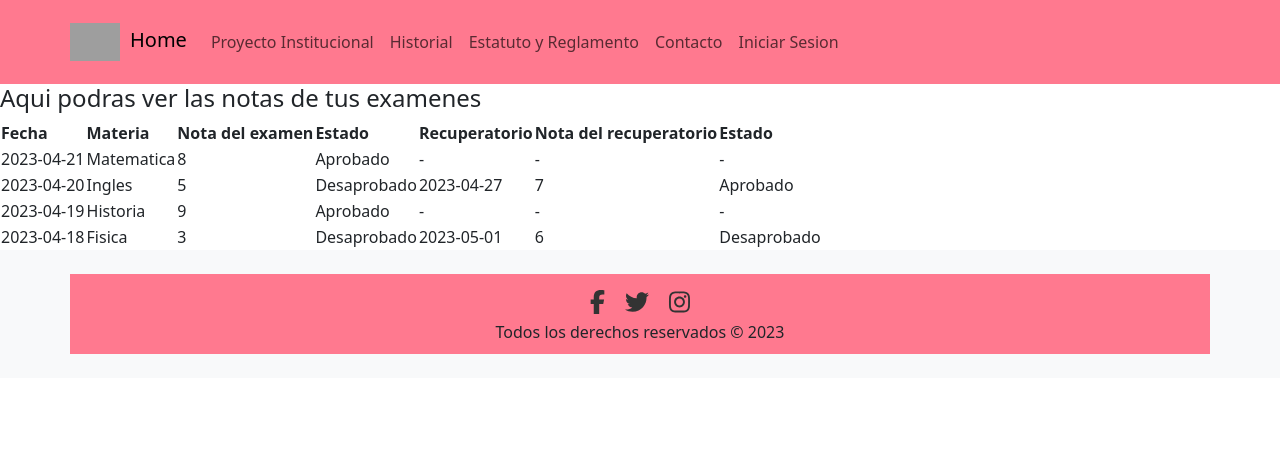
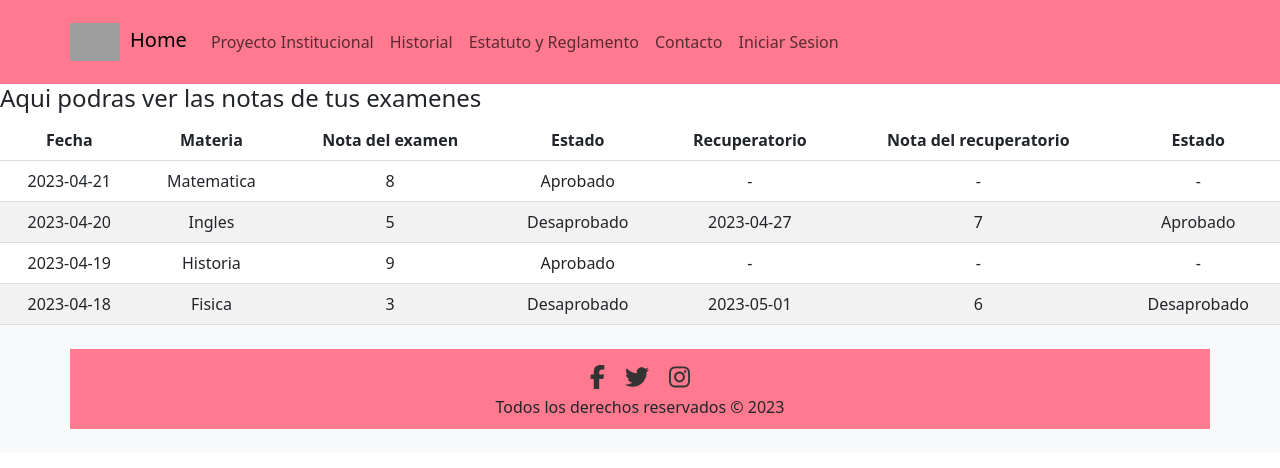
Before and after one commit to alejandro-atala/TPFINAL-CEPIT-2023, a React (Create React App) app in the folder Front/: page /notas in a window 1280 px wide. Shown: the top 468 px of the page. Built offline with nearby package versions, Linux system fonts and the light colour scheme; grey boxes are pictures that could not be loaded.

Commit message:
tabla notas

```diff
--- a/Front/src/Notas/notas.css
+++ b/Front/src/Notas/notas.css
@@ -0,0 +1,18 @@
+.notas-container {
+    padding: 20px;
+  }
+
+  table {
+    border-collapse: collapse;
+    width: 100%;
+  }
+
+  th, td {
+    padding: 8px;
+    text-align: center;
+    border-bottom: 1px solid #ddd;
+  }
+
+  tr:nth-child(even) {
+    background-color: #f2f2f2;
+  }
--- a/Front/src/Notas/notas.js
+++ b/Front/src/Notas/notas.js
@@ -1,4 +1,6 @@
 import React from 'react'
+import './notas.css';
+
 
 const Notas = () => {
   return (
```
